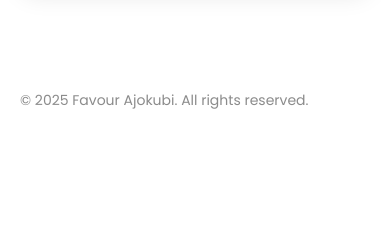
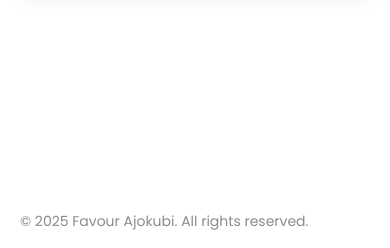
Before and after one commit to fabiconcept/macintosh-os, a Next.js app: page / in a window 390 px wide. Shown: the part 593-841 px from the top of the page. Built offline with nearby package versions, Linux system fonts and the light colour scheme.

Commit message:
Update mobile view footer

```diff
--- a/app/components/MobileViewNotice.tsx
+++ b/app/components/MobileViewNotice.tsx
@@ -68,9 +68,9 @@ export default function MobileViewNotice() {
                 </Link>
             </div>
 
-            <div className="mt-20 flex-1 items-end p-5 justify-center">
-                <p className="text-sm text-foreground/50">© {new Date().getFullYear()} Favour Ajokubi. All rights reserved.</p>
-            </div>
+            <div className="mt-20 flex-1" />
+
+            <p className="text-sm text-foreground/50 p-5">© {new Date().getFullYear()} Favour Ajokubi. All rights reserved.</p>
         </div>
     )
 }
```
